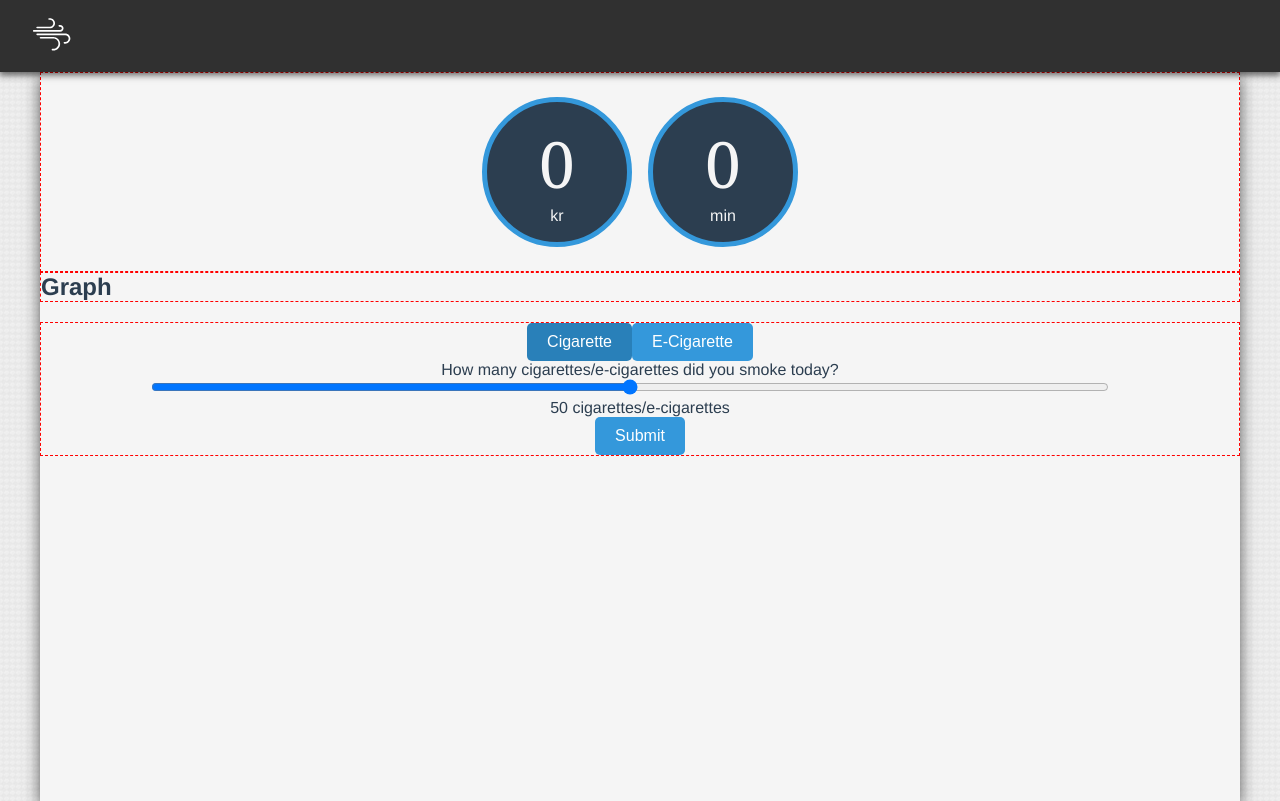
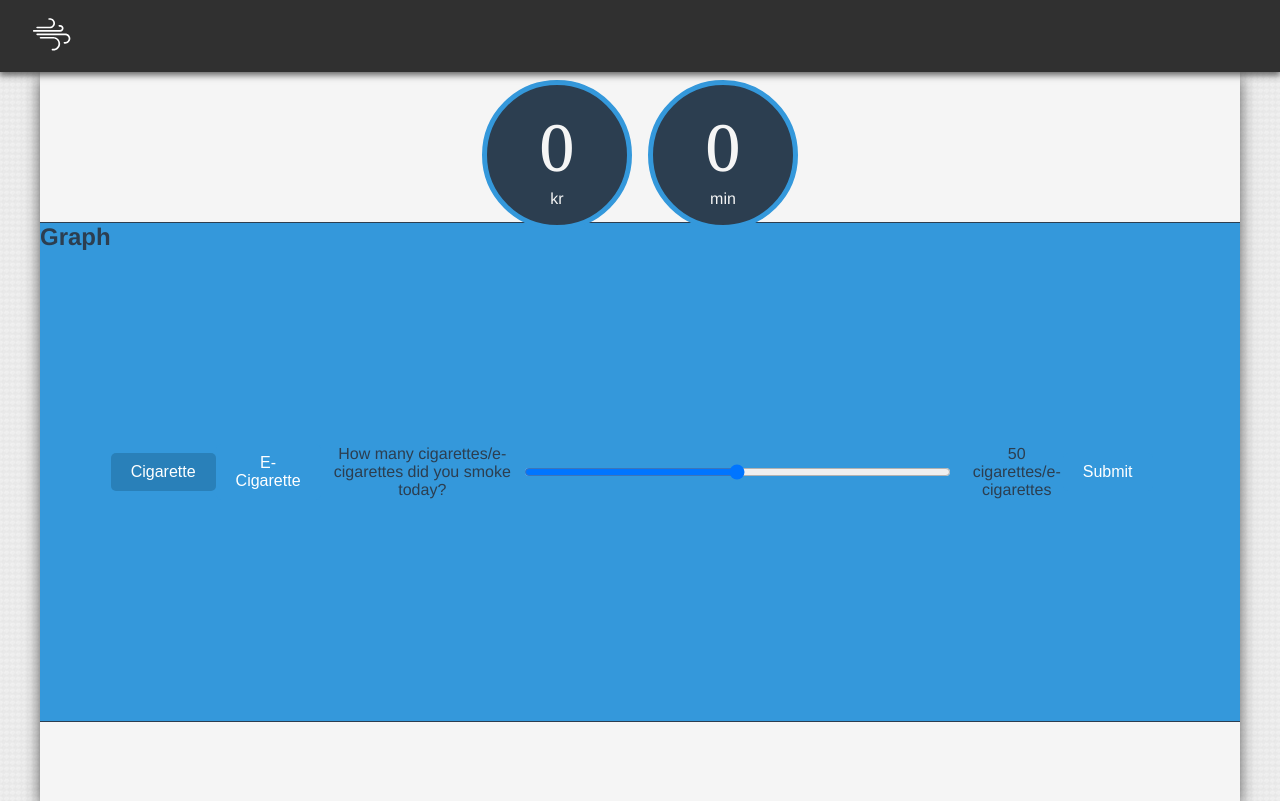
Before and after one commit to rubenmadsen/smokin, a Vue app in the folder Frontend/: page /tracker in a window 1280 px wide. Built offline with nearby package versions, Linux system fonts and the light colour scheme; no server answers.

Commit message:
trackerview css

```diff
--- a/Frontend/src/App.vue
+++ b/Frontend/src/App.vue
@@ -105,7 +105,14 @@ li a:hover svg path {
 }
 
 
-
+.ribbonContainer {
+  display: flex;
+  border-top: 1px solid var(--text-color);
+  border-bottom: 1px solid var(--text-color);
+  margin-top: 150px;
+  height: 500px;
+  background-color: var(--primary-color);
+}
 .home{
   padding: 1rem;
 }
--- a/Frontend/src/components/DashMeter.vue
+++ b/Frontend/src/components/DashMeter.vue
@@ -98,6 +98,7 @@
     .mainContainer{
         margin: 0px;
         text-align: center;
+        height: 150px;
     }
     .itemContainer{
         position: relative;
@@ -107,8 +108,8 @@
         align-content: center;
         justify-content: center;
         margin:auto;
-        width: 150px;
-        height: 150px;
+        aspect-ratio: 1;
+        height: 100%;
         background-color: var(--text-color);
         color: var(--background-color);
         border-radius: 999px;
--- a/Frontend/src/views/MainView.vue
+++ b/Frontend/src/views/MainView.vue
@@ -1,5 +1,5 @@
 <template>
-  <div class="viewContainer">
+  <div class="ribbonContainer">
     <div id="child1">
 
       <router-link :to="{ path: '/info', query :{data : this.sliderValueAmount, years: this.sliderValueYears} }"
@@ -131,13 +131,7 @@ export default {
 </script>
 
 <style scoped>
-.viewContainer {
-  display: flex;
-  border-top: 1px solid var(--text-color);
-  border-bottom: 1px solid var(--text-color);
-  margin-top: 5rem;
-  height: 500px;
-}
+
 .inputContainer{
   text-align: center;
 }
--- a/Frontend/src/views/TrackerView.vue
+++ b/Frontend/src/views/TrackerView.vue
@@ -1,8 +1,11 @@
 <template>
-  <div class="mainContainer">
-  <div class="dashboard">
+  <div>
+    <div class="dashboard">
     <DashMeter></DashMeter>
   </div>
+  </div>
+  <div class="ribbonContainer mainContainer">
+
 
   <div>
     <h2>Graph</h2>
@@ -75,7 +78,7 @@ export default {
     handleSubmit() {
       // Create formData object
       let formData = new FormData();
-      formData.append('userName', 'Ruben'); // Example username
+      formData.append('userName', 'ruben'); // Example username
       formData.append('consumableName', this.selectedButton === 'Cigarette' ? 'cig' : 'e-cig'); // Example consumable type  === 'Cigarette' ? 'cig' : 'e-cig'
       formData.append('date', new Date().toISOString().split('T')[0]); // Today's date
       formData.append('amount', this.sliderValue); // Number of cigarettes from the slider
@@ -96,13 +99,15 @@ export default {
 </script>
 
 <style scoped>
+.ribbonContainer {
+  margin-top:0px;
+}
 .mainContainer > div{
-  display: block;
-  border: 1px dashed red;
+  margin-top: 0;
 }
 
 .sliderContainer {
-  margin-top: 20px;
+
   text-align: center;
   display: flex;
   align-items: center;
@@ -132,8 +137,6 @@ export default {
   display: block;
   margin:0px;
   padding: 0px;
-  border: solid 1px greenyellow;
-  padding: 1rem;
 
 }
 
```
